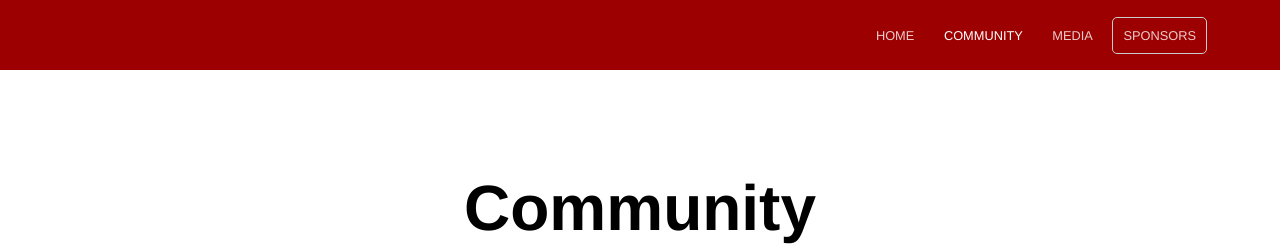
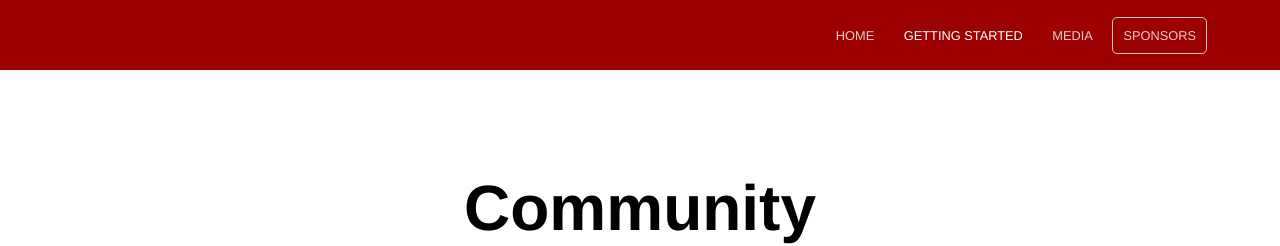
Before and after one commit to svpatro/Hackathon, a Jekyll site: the page built from getting-started.html, in a window 1280 px wide. Shown: the top 246 px of the page. Built offline with Jekyll 4.4.1, drawn with Linux system fonts in a browser that asks for light colours.

Commit message:
Added Getting Started

```diff
--- a/_data/navigation.yml
+++ b/_data/navigation.yml
@@ -2,8 +2,8 @@
   link: /
   new_window: false
   highlight: false
-- name: Community
-  link: /community/
+- name: Getting Started
+  link: /getting-started/
   new_window: false
   highlight: false
 - name: Media
```
Also changed, not shown: getting-started.html (renamed from community.html), 16 other files.
